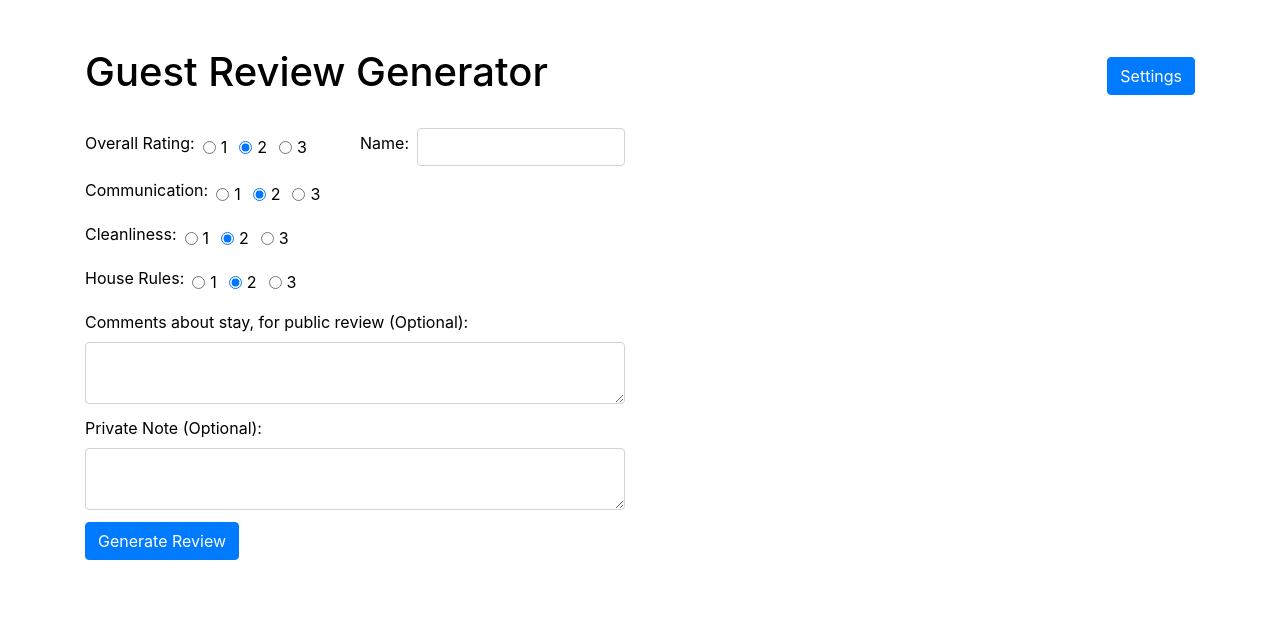
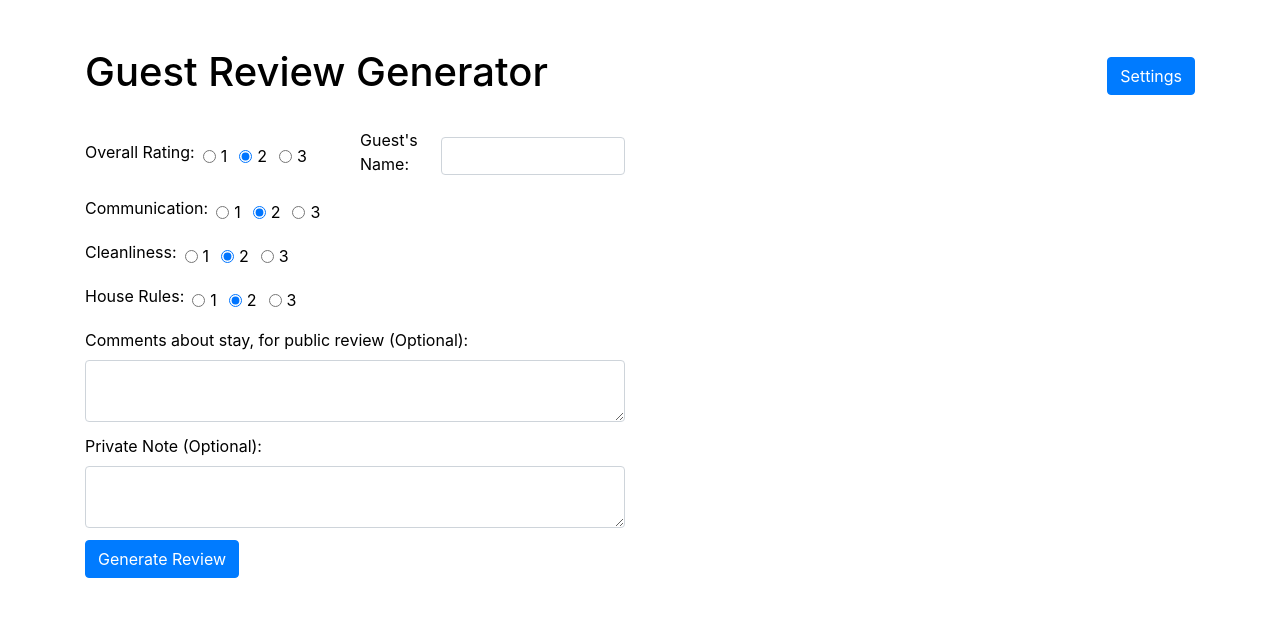
Before and after one commit to gitayam/airbnb-reviews, a Flask app: template templates/index.html in a window 1280 px wide. Shown: the top 618 px of the page. Run offline with Flask 3, Linux system fonts and the light colour scheme; the template is opened without the code that fills it, so the values that code supplies are empty; some libraries are stand-ins or nearby versions.

Commit message:
guests name

```diff
--- a/templates/index.html
+++ b/templates/index.html
@@ -76,7 +76,7 @@
                             </div>
                         </div>
                         <div class="form-group col-md-6 d-flex align-items-center">
-                            <label for="name" class="mr-2">Name:</label>
+                            <label for="name" class="mr-2">Guest's Name:</label>
                             <input type="text" class="form-control" id="name" name="name" value="{{ request.form.get('name', '') }}" required>
                             <div class="invalid-feedback">
                                 Please enter a name.
```
